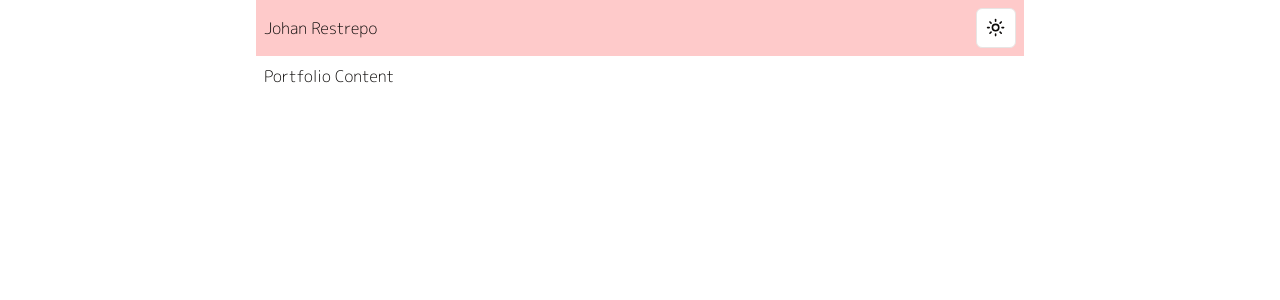
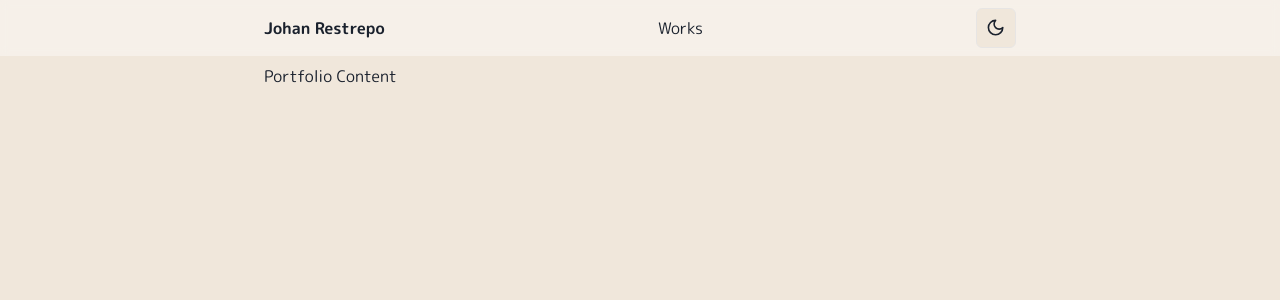
Before and after one commit to JohanRestrepo19/portfolio, a Next.js app: page / in a window 1280 px wide. Shown: the top 300 px of the page. Built offline with nearby package versions, Linux system fonts and the light colour scheme.

Commit message:
feat: change theme styles and adjust font.

```diff
--- a/src/app/globals.css
+++ b/src/app/globals.css
@@ -4,8 +4,8 @@
 
 @layer base {
   :root {
-    --background: 0 0% 100%;
-    --foreground: 20 14.3% 4.1%;
+    --background: 34 41% 90%;
+    --foreground: 220 26% 14%;
 
     --card: 0 0% 100%;
     --card-foreground: 20 14.3% 4.1%;
@@ -13,8 +13,8 @@
     --popover: 0 0% 100%;
     --popover-foreground: 20 14.3% 4.1%;
 
-    --primary: 24 9.8% 10%;
-    --primary-foreground: 60 9.1% 97.8%;
+    --primary: 179 51% 39%;
+    --primary-foreground: 0 0% 100%;
 
     --secondary: 60 4.8% 95.9%;
     --secondary-foreground: 24 9.8% 10%;
--- a/src/app/layout.tsx
+++ b/src/app/layout.tsx
@@ -20,8 +20,8 @@ export default function RootLayout({
     <html lang="en" suppressHydrationWarning>
       <body
         className={cn(
+          m1PlusRounded.variable,
           'min-h-screen bg-background font-sans antialiased',
-          m1PlusRounded.className,
         )}
       >
         <ThemeProvider
--- a/src/components/Navbar.tsx
+++ b/src/components/Navbar.tsx
@@ -1,27 +1,52 @@
-import Link from 'next/link';
+'use client';
+
+import NextLink, { LinkProps } from 'next/link';
 import { Container } from '@/components/Container';
 import ThemeToggle from '@/components/ThemeToggle';
+import { Button } from './ui/button';
+import { usePathname } from 'next/navigation';
+import { cn } from '@/lib/utils';
+
+type LinkItemProps = { children: React.ReactNode } & LinkProps;
+const LinkItem = ({ children, ...props }: LinkItemProps) => {
+  const path = usePathname();
+  return (
+    <NextLink
+      {...props}
+      className={cn('p-2 underline-offset-4 hover:underline', {
+        'bg-primary/75': path === props.href,
+      })}
+    >
+      {children}
+    </NextLink>
+  );
+};
 
 type Props = React.ComponentProps<'nav'>;
 
 export const Navbar = ({ ...props }: Props) => {
   return (
-    <nav {...props} className="sticky top-0 z-10 w-full bg-background">
-      <Container className="flex justify-between items-center bg-red-200">
+    <nav
+      {...props}
+      className="sticky top-0 z-10 w-full bg-white/40 backdrop-blur-sm"
+    >
+      <Container className="flex items-center justify-between">
         {/* Logo and name */}
         <div>
           <h1>
-            <Link href="/">
-              <span>
+            <NextLink href="/">
+              <span className='font-bold'>
                 {/*TODO: icon*/}
                 Johan Restrepo
               </span>
-            </Link>
+            </NextLink>
           </h1>
         </div>
 
         {/* Navlinks */}
-        <div></div>
+        <div>
+          <LinkItem href="/works">Works</LinkItem>
+        </div>
 
         <div>
           <ThemeToggle />
--- a/src/components/ThemeToggle.tsx
+++ b/src/components/ThemeToggle.tsx
@@ -20,9 +20,9 @@ const ThemeToggle = () => {
 
   const Icon =
     resolvedTheme === 'light' ? (
+      <Moon className="h-[1.2rem] w-[1.2rem]" />
+    ) : (
       <Sun className="h-[1.2rem] w-[1.2rem]" />
-    ) : (
-      <Moon className="h-[1.2rem] w-[1.2rem]" />
     );
 
   return (
--- a/src/components/fonts.ts
+++ b/src/components/fonts.ts
@@ -2,6 +2,7 @@ import { M_PLUS_Rounded_1c } from 'next/font/google';
 
 export const m1PlusRounded = M_PLUS_Rounded_1c({
   subsets: ['latin'],
-  weight: '300',
+  weight: ['400', '700'],
   display: 'swap',
+  variable: '--font-mplus'
 });
--- a/src/components/ui/button.tsx
+++ b/src/components/ui/button.tsx
@@ -1,4 +1,4 @@
-import * as React from 'react';
+import React from 'react';
 import { Slot } from '@radix-ui/react-slot';
 import { cva, type VariantProps } from 'class-variance-authority';
 
--- a/tailwind.config.ts
+++ b/tailwind.config.ts
@@ -20,7 +20,7 @@ const config = {
     },
     extend: {
       fontFamily: {
-        sans: ['var(--font-sans)', ...fontFamily.sans],
+        sans: ['var(--font-mplus)', ...fontFamily.sans],
       },
       colors: {
         border: 'hsl(var(--border))',
```
